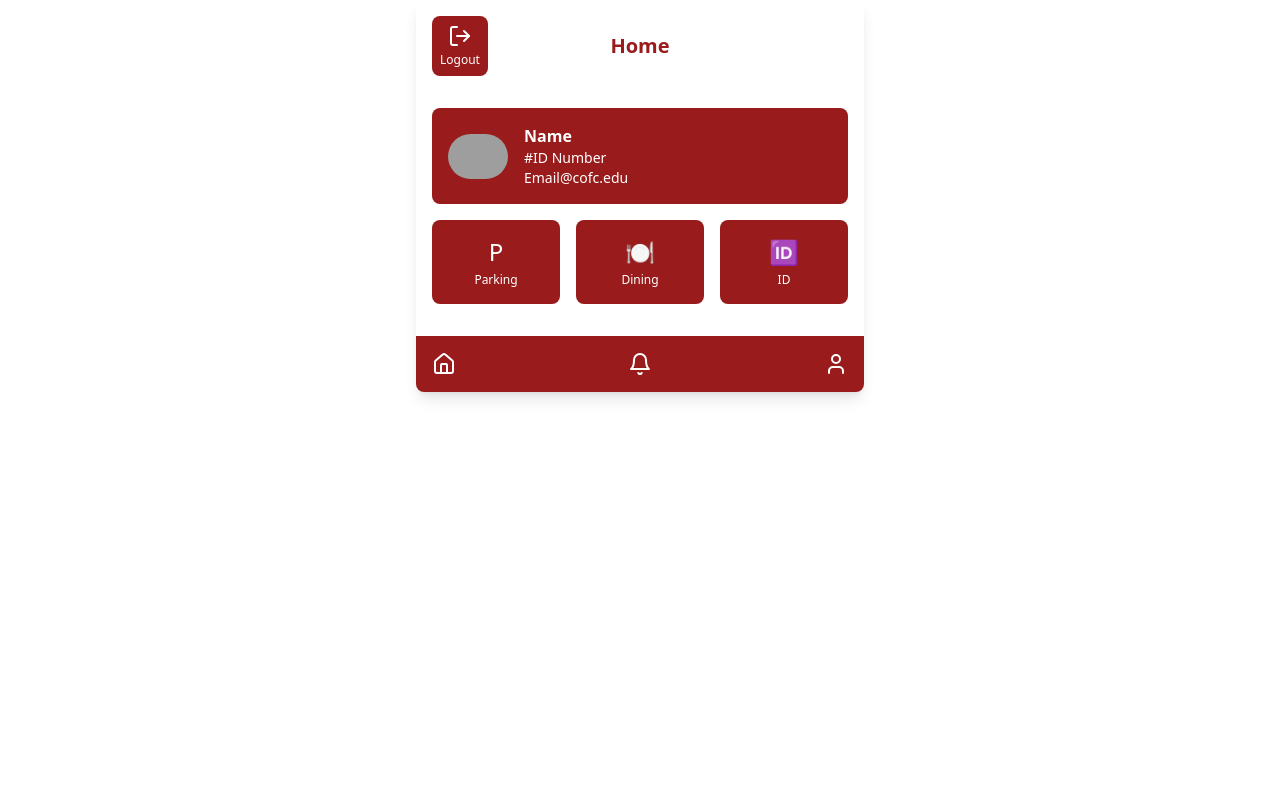
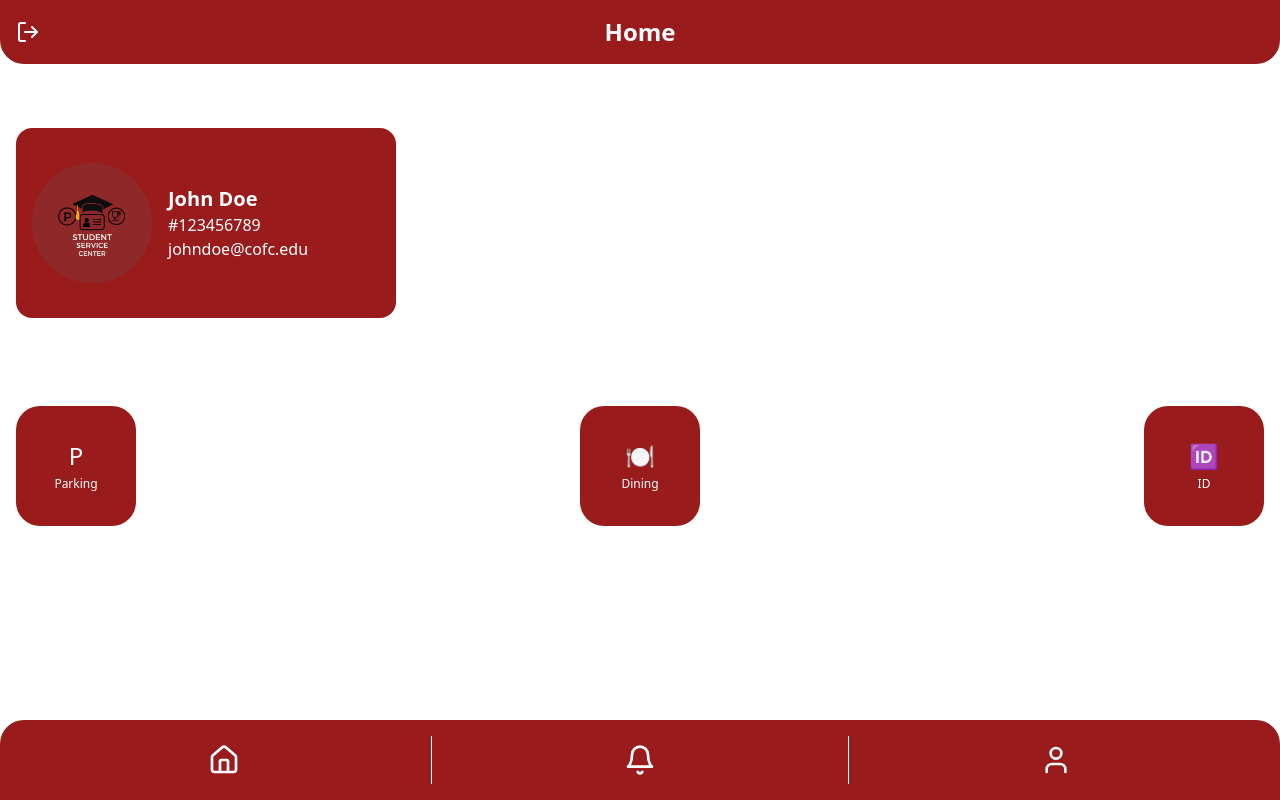
Before and after one commit to CSIS-672-Student-Service-Center-Team/student-service-center, a Next.js app in the folder app/ssc/: page /HomeScreen in a window 1280 px wide. Built offline with nearby package versions, Linux system fonts and the light colour scheme; grey boxes are pictures that could not be loaded.

Commit message:
-Fixed login screen to look like figma -Made components Header,Student ID card, bottom navbar, Square button -Added components back to homescreen -created student id page

```diff
--- /dev/null
+++ b/app/ssc/src/components/ui/BottomNavBar.tsx
@@ -0,0 +1,38 @@
+import React from "react";
+import { Home, Bell, User } from "lucide-react";
+import { useRouter } from "next/router";
+
+const BottomNavBar: React.FC = () => {
+  const router = useRouter();
+
+  const handleNavigation = (path: string) => {
+    router.push(path);
+  };
+
+  return (
+    <div className="fixed bottom-0 left-0 right-0 bg-red-800 p-4 flex justify-between items-center rounded-t-3xl">
+      <button
+        className="text-white flex-1 flex justify-center"
+        onClick={() => handleNavigation("/")}
+      >
+        <Home size={32} />
+      </button>
+      <div className="w-px h-12 bg-white"></div>
+      <button
+        className="text-white flex-1 flex justify-center"
+        onClick={() => handleNavigation("/notifications")}
+      >
+        <Bell size={32} />
+      </button>
+      <div className="w-px h-12 bg-white"></div>
+      <button
+        className="text-white flex-1 flex justify-center"
+        onClick={() => handleNavigation("/profile")}
+      >
+        <User size={32} />
+      </button>
+    </div>
+  );
+};
+
+export default BottomNavBar;
--- /dev/null
+++ b/app/ssc/src/components/ui/Header.tsx
@@ -0,0 +1,39 @@
+import React from "react";
+import { ArrowLeft, LogOut } from "lucide-react";
+import { useRouter } from "next/navigation";
+
+interface HeaderProps {
+  title: string;
+  isHomeScreen?: boolean;
+  onLogout?: () => void;
+}
+
+const Header: React.FC<HeaderProps> = ({
+  title,
+  isHomeScreen = false,
+  onLogout,
+}) => {
+  const router = useRouter();
+
+  const handleBackClick = () => {
+    router.push("/"); // Navigate to home screen
+  };
+
+  return (
+    <header className="bg-red-800 text-white p-4 flex items-center justify-between rounded-b-3xl">
+      {isHomeScreen ? (
+        <button onClick={onLogout} className="text-white">
+          <LogOut size={24} />
+        </button>
+      ) : (
+        <button onClick={handleBackClick} className="text-white">
+          <ArrowLeft size={24} />
+        </button>
+      )}
+      <h1 className="text-2xl font-bold">{title}</h1>
+      <div className="w-6"></div> {/* Spacer for alignment */}
+    </header>
+  );
+};
+
+export default Header;
--- /dev/null
+++ b/app/ssc/src/components/ui/SquareButton.tsx
@@ -0,0 +1,33 @@
+import React from "react";
+import Image from "next/image";
+
+interface SquareButtonProps {
+  icon: string | React.ReactNode;
+  label: string;
+  onClick: () => void;
+  size?: number; // Size in pixels
+}
+
+const SquareButton: React.FC<SquareButtonProps> = ({
+  icon,
+  label,
+  onClick,
+  size = 100, // Default size of 100px
+}) => {
+  return (
+    <button
+      className="bg-red-800 text-white rounded-3xl flex flex-col items-center justify-center"
+      onClick={onClick}
+      style={{ width: `${size}px`, height: `${size}px` }}
+    >
+      {typeof icon === "string" ? (
+        <span className="text-2xl mb-1">{icon}</span>
+      ) : (
+        <div className="mb-1">{icon}</div>
+      )}
+      <span className="text-xs">{label}</span>
+    </button>
+  );
+};
+
+export default SquareButton;
--- /dev/null
+++ b/app/ssc/src/components/ui/StudentIDCard.tsx
@@ -0,0 +1,43 @@
+import React from "react";
+import Image from "next/image";
+
+interface StudentIDCardProps {
+  name: string;
+  idNumber: string;
+  email: string;
+  photoUrl: string;
+}
+
+const StudentIDCard: React.FC<StudentIDCardProps> = ({
+  name,
+  idNumber,
+  email,
+  photoUrl,
+}) => {
+  return (
+    <div className="bg-red-800 p-4 rounded-2xl flex items-center w-[380px] h-[190px]">
+      <Image
+        src={photoUrl}
+        alt="Student Photo"
+        width={120}
+        height={120}
+        className="rounded-full mr-4"
+      />
+      <div className="flex flex-col justify-center">
+        <p className="text-white text-xl font-semibold">{name}</p>
+        <p className="text-white">{idNumber}</p>
+        <p className="text-white">{email}</p>
+      </div>
+    </div>
+  );
+};
+
+export default StudentIDCard;
+
+// Note: This component currently uses placeholder data.
+// In the future, it will display the logged-in user's actual information:
+// - name
+// - ID number
+// - email
+// - student ID photo
+// Remove the placeholder data when implementing the actual user data fetching logic.
--- a/app/ssc/src/pages/HomeScreen.tsx
+++ b/app/ssc/src/pages/HomeScreen.tsx
@@ -1,65 +1,60 @@
-import Image from 'next/image'
-import { Bell, Home, LogOut, User } from 'lucide-react'
+import { useRouter } from "next/navigation";
+import Image from "next/image";
+import SquareButton from "@/components/ui/SquareButton";
+import BottomNavBar from "@/components/ui/BottomNavBar";
+import Header from "@/components/ui/Header";
+import StudentIDCard from "@/components/ui/StudentIDCard";
 
 export default function HomeScreen({ onLogout }: { onLogout: () => void }) {
+  const router = useRouter();
+
+  const handleParking = () => {
+    console.log("Parking clicked");
+    // TODO: Implement parking navigation logic
+    // router.push('/parking');
+  };
+
+  const handleDining = () => {
+    console.log("Dining clicked");
+    // TODO: Implement dining navigation logic
+    // router.push('/dining');
+  };
+
+  const handleID = () => {
+    console.log("ID clicked");
+    router.push("/StudentIDPage"); // Updated to match the correct route
+  };
+
   return (
-    <div className="max-w-md mx-auto bg-white shadow-lg rounded-lg overflow-hidden">
-      <div className="bg-white p-4">
-        <div className="flex items-center justify-between">
-          <div className="flex flex-col items-center">
-            <button onClick={onLogout} className="bg-red-800 text-white p-2 rounded-lg flex flex-col items-center">
-              <LogOut size={24} />
-              <span className="text-xs mt-1">Logout</span>
-            </button>
-          </div>
-          <h1 className="text-xl font-bold text-red-800 absolute left-1/2 transform -translate-x-1/2">Home</h1>
-          <div className="w-[64px]"></div>
+    <div className="flex flex-col h-screen bg-white">
+      <Header title="Home" isHomeScreen={true} onLogout={onLogout} />
+
+      <main className="flex-grow p-4 pt-16 space-y-6">
+        <StudentIDCard
+          name="John Doe"
+          idNumber="#123456789"
+          email="johndoe@cofc.edu"
+          photoUrl="/ssc-logo.png"
+        />
+
+        <div className="flex justify-between pt-16">
+          <SquareButton
+            icon="P"
+            label="Parking"
+            onClick={handleParking}
+            size={120}
+          />
+          <SquareButton
+            icon="🍽️"
+            label="Dining"
+            onClick={handleDining}
+            size={120}
+          />
+          <SquareButton icon="🆔" label="ID" onClick={handleID} size={120} />
         </div>
-      </div>
+      </main>
 
-      <div className="p-4 pt-0">
-        <div className="bg-red-800 mt-4 p-4 rounded-lg flex items-center">
-          <Image
-            src="/placeholder.svg"
-            alt="Profile"
-            width={60}
-            height={60}
-            className="rounded-full mr-4"
-          />
-          <div>
-            <p className="text-white font-semibold">Name</p>
-            <p className="text-white text-sm">#ID Number</p>
-            <p className="text-white text-sm">Email@cofc.edu</p>
-          </div>
-        </div>
-
-        <div className="grid grid-cols-3 gap-4 mt-4">
-          <button className="bg-red-800 text-white p-4 rounded-lg flex flex-col items-center justify-center">
-            <span className="text-2xl mb-1">P</span>
-            <span className="text-xs">Parking</span>
-          </button>
-          <button className="bg-red-800 text-white p-4 rounded-lg flex flex-col items-center justify-center">
-            <span className="text-2xl mb-1">🍽️</span>
-            <span className="text-xs">Dining</span>
-          </button>
-          <button className="bg-red-800 text-white p-4 rounded-lg flex flex-col items-center justify-center">
-            <span className="text-2xl mb-1">🆔</span>
-            <span className="text-xs">ID</span>
-          </button>
-        </div>
-      </div>
-
-      <div className="bg-red-800 p-2 flex justify-between mt-4">
-        <button className="text-white p-2">
-          <Home />
-        </button>
-        <button className="text-white p-2">
-          <Bell />
-        </button>
-        <button className="text-white p-2">
-          <User />
-        </button>
-      </div>
+      <BottomNavBar />
     </div>
-  )
+  );
 }
--- /dev/null
+++ b/app/ssc/src/pages/StudentIDPage.tsx
@@ -0,0 +1,64 @@
+import React from "react";
+import Image from "next/image";
+import { UserSquare2, Mail, Banknote } from "lucide-react";
+import Header from "@/components/ui/Header";
+import StudentIDCard from "@/components/ui/StudentIDCard";
+import SquareButton from "@/components/ui/SquareButton";
+import BottomNavBar from "@/components/ui/BottomNavBar";
+
+const StudentIDPage: React.FC = () => {
+  const handleGetNewID = () => {
+    console.log("Get New ID clicked");
+    // TODO: Implement logic for getting a new ID
+  };
+
+  const handleReplaceID = () => {
+    console.log("Replace ID clicked");
+    // TODO: Implement logic for replacing ID
+  };
+
+  const handleCardBalance = () => {
+    console.log("Card Balance clicked");
+    // TODO: Implement logic for checking card balance
+  };
+
+  return (
+    <div className="flex flex-col h-screen bg-white">
+      <Header title="Student ID" isHomeScreen={false} />
+
+      <main className="flex-grow p-4 space-y-6 pt-16">
+        <StudentIDCard
+          name="John Doe"
+          idNumber="#123456789"
+          email="johndoe@cofc.edu"
+          photoUrl="/ssc-logo.png"
+        />
+
+        <div className="flex justify-between">
+          <SquareButton
+            icon={<UserSquare2 size={24} />}
+            label="Get New ID"
+            onClick={handleGetNewID}
+            size={100}
+          />
+          <SquareButton
+            icon={<Mail size={24} />}
+            label="Replace ID"
+            onClick={handleReplaceID}
+            size={100}
+          />
+          <SquareButton
+            icon={<Banknote size={24} />}
+            label="Card Balance"
+            onClick={handleCardBalance}
+            size={100}
+          />
+        </div>
+      </main>
+
+      <BottomNavBar />
+    </div>
+  );
+};
+
+export default StudentIDPage;
--- a/app/ssc/src/pages/index.tsx
+++ b/app/ssc/src/pages/index.tsx
@@ -1,42 +1,45 @@
-import { useState } from 'react'
-import { Button } from "@/components/ui/button"
-import { Input } from "@/components/ui/input"
-import { Card, CardContent, CardHeader, CardTitle } from "@/components/ui/card"
-import { GraduationCap, CreditCard, Utensils } from 'lucide-react'
-import HomeScreen from './HomeScreen'
+import { useState } from "react";
+import Image from "next/image";
+import { Button } from "@/components/ui/button";
+import { Input } from "@/components/ui/input";
+import { Card, CardContent } from "@/components/ui/card";
+import HomeScreen from "./HomeScreen";
 
 export default function App() {
-  const [email, setEmail] = useState('')
-  const [password, setPassword] = useState('')
-  const [isLoggedIn, setIsLoggedIn] = useState(false)
+  const [email, setEmail] = useState("");
+  const [password, setPassword] = useState("");
+  const [isLoggedIn, setIsLoggedIn] = useState(false);
 
   const handleLogout = () => {
-    setIsLoggedIn(false)
-    setEmail('')
-    setPassword('')
-  }
+    setIsLoggedIn(false);
+    setEmail("");
+    setPassword("");
+  };
 
   const handleSubmit = (e: React.FormEvent) => {
-    e.preventDefault()
+    e.preventDefault();
     // Handle login logic here
-    console.log('Login attempted with:', email, password)
-    setIsLoggedIn(true)
-  }
+    console.log("Login attempted with:", email, password);
+    setIsLoggedIn(true);
+  };
 
   return (
-      <div className="flex items-center justify-center min-h-screen bg-gray-100">
+    <div className="min-h-screen bg-gray-100 flex flex-col">
       {isLoggedIn ? (
         <HomeScreen onLogout={handleLogout} />
       ) : (
+        <>
+          <div className="w-full h-[313px] bg-[#8B1A1A] rounded-b-[50px] relative overflow-hidden">
+            <Image
+              src="/SSC-Logo.png"
+              alt="Student Service Center Logo"
+              layout="fill"
+              objectFit="cover"
+              className="opacity-100"
+            />
+          </div>
+          <div className="flex-grow flex items-center justify-center">
             <Card className="w-full max-w-md">
-              <CardHeader className="bg-red-800 text-white text-center py-6">
-                <div className="flex justify-center space-x-4 mb-4">
-                  <CreditCard size={24} />
-                  <GraduationCap size={24} />
-                  <Utensils size={24} />
-                </div>
-                <CardTitle className="text-2xl font-bold">STUDENT SERVICE CENTER</CardTitle>
-              </CardHeader>
               <CardContent className="pt-6">
                 <form onSubmit={handleSubmit} className="space-y-4">
                   <div>
@@ -57,16 +60,23 @@ export default function App() {
                       required
                     />
                   </div>
-                  <Button type="submit" className="w-full bg-red-800 hover:bg-red-700">
+                  <Button
+                    type="submit"
+                    className="w-full bg-red-800 hover:bg-red-700"
+                  >
                     Sign In
                   </Button>
                 </form>
                 <div className="text-center mt-4">
-                  <a href="#" className="text-blue-600 hover:underline">Forgot Password?</a>
+                  <a href="#" className="text-blue-600 hover:underline">
+                    Forgot Password?
+                  </a>
                 </div>
               </CardContent>
             </Card>
+          </div>
+        </>
       )}
     </div>
-  )
+  );
 }
```
Also changed, not shown: app/ssc/public/SSC-Logo.png (added), app/ssc/public/student-service-center-logo.png (deleted). Lines whose indentation alone changed are shown as unchanged.
